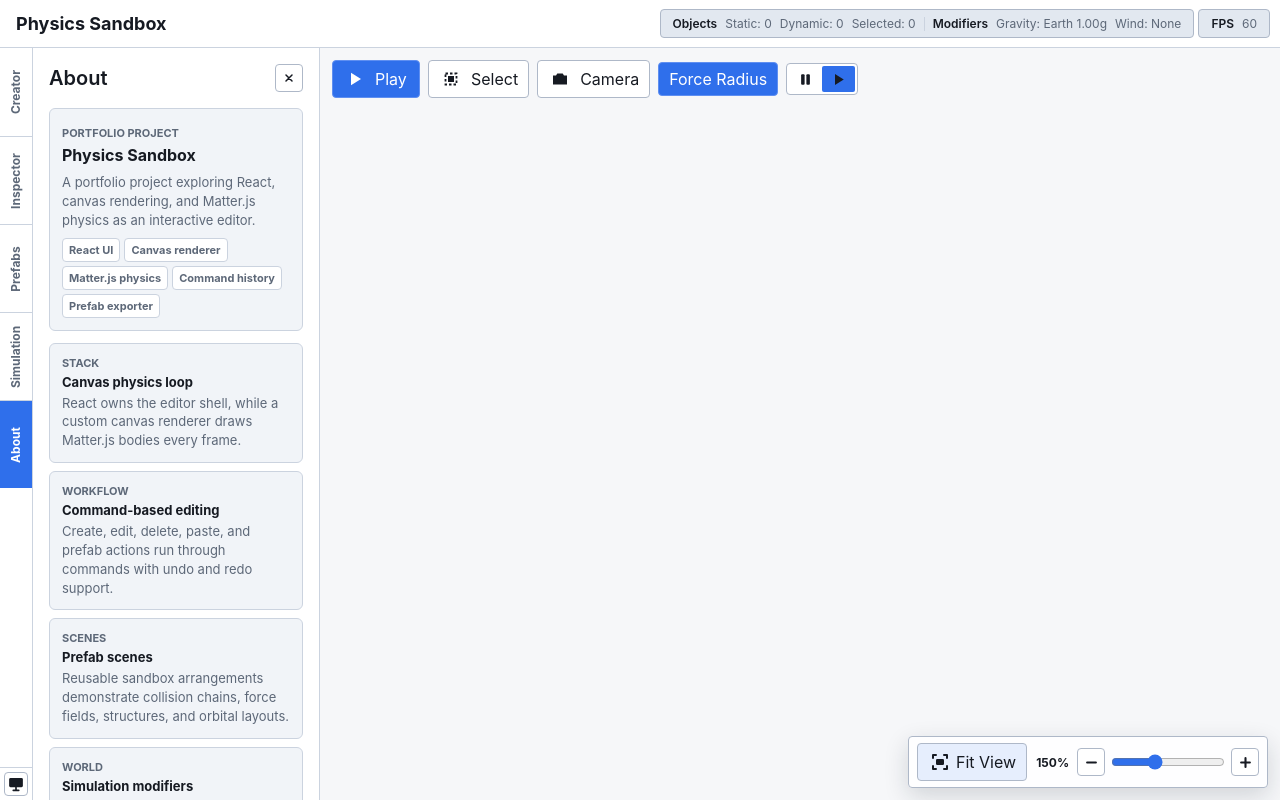
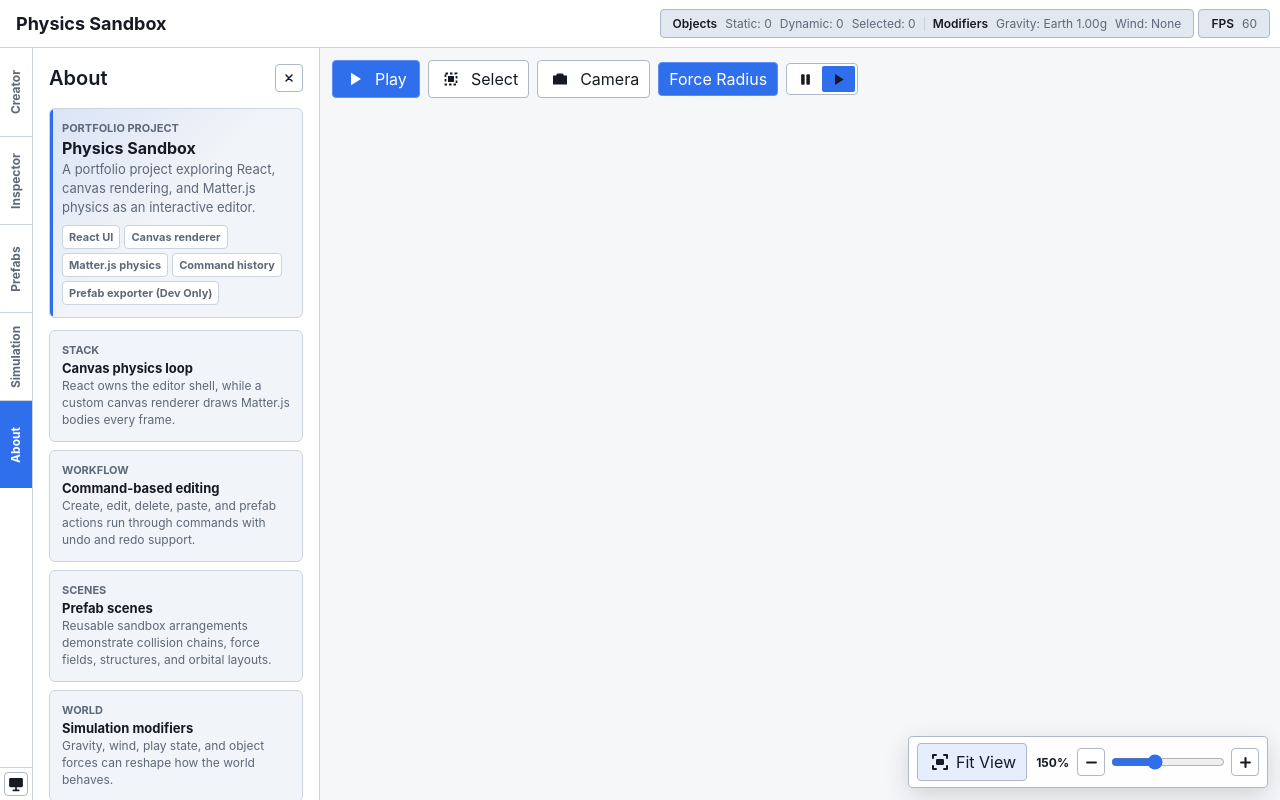
Before and after one commit to AshsHub/physics-sandbox, a React (Vite) app: page / in a window 1280 px wide. Both pictures are taken after a click on the button "About". Built offline with nearby package versions, Linux system fonts and the light colour scheme.

Commit message:
feat: improve visuals for about page and dialog

```diff
--- a/src/styles/about.css
+++ b/src/styles/about.css
@@ -5,16 +5,43 @@
 }
 
 .about-card {
+  position: relative;
   padding: var(--space-md);
   border: 1px solid var(--border);
   border-radius: 6px;
   background: var(--bg-card);
+  overflow: hidden;
 }
 
 .about-intro {
   display: flex;
   flex-direction: column;
   gap: var(--space-sm);
+  background:
+    linear-gradient(
+      135deg,
+      color-mix(in srgb, var(--accent) 12%, transparent),
+      transparent 48%
+    ),
+    var(--bg-card);
+}
+
+.about-intro::before {
+  content: "";
+  position: absolute;
+  top: 0;
+  bottom: 0;
+  left: 0;
+  width: 3px;
+  background: var(--accent);
+}
+
+.about-intro-heading,
+.about-dialog-heading {
+  display: flex;
+  flex-direction: column;
+  gap: var(--space-xs);
+  min-width: 0;
 }
 
 .about-kicker,
@@ -26,17 +53,11 @@
   user-select: none;
 }
 
-.about-title {
-  margin: var(--space-xs) 0 0;
-  color: var(--text-primary);
+.about-intro-copy {
   font-size: 16px;
 }
 
-.about-card p,
-.about-feature-button p,
-.about-dialog p {
-  margin: 0;
-  color: var(--text-secondary);
+.about-intro-copy .info-stack-description {
   font-size: 13px;
   line-height: 1.45;
 }
@@ -64,14 +85,30 @@
 }
 
 .about-feature-button {
-  display: block;
+  display: flex;
+  flex-direction: column;
+  gap: var(--space-xs);
   width: 100%;
+  padding: var(--space-md);
   text-align: left;
+  transition:
+    background 0.16s ease,
+    border-color 0.16s ease,
+    box-shadow 0.16s ease,
+    transform 0.16s ease;
 }
 
 .about-feature-button:not(:disabled):hover {
-  border-color: var(--accent);
-  background: var(--bg-card-hover);
+  border-color: color-mix(in srgb, var(--accent) 58%, var(--border));
+  background:
+    linear-gradient(
+      90deg,
+      color-mix(in srgb, var(--accent) 10%, transparent),
+      transparent 42%
+    ),
+    var(--bg-card-hover);
+  box-shadow: inset 0 0 0 1px color-mix(in srgb, var(--accent) 18%, transparent);
+  transform: translateY(-1px);
 }
 
 .about-feature-heading {
@@ -79,13 +116,16 @@
   flex-direction: column;
   align-items: flex-start;
   gap: var(--space-xs);
-  margin-bottom: var(--space-xs);
+  min-width: 0;
 }
 
-.about-feature-button h4 {
-  margin: 0;
-  color: var(--text-primary);
+.about-feature-copy {
   font-size: 13px;
+}
+
+.about-feature-copy .info-stack-description {
+  font-size: 12px;
+  line-height: 1.4;
 }
 
 .about-dialog-overlay {
@@ -100,30 +140,54 @@
 }
 
 .about-dialog {
+  position: relative;
   display: flex;
   flex-direction: column;
-  gap: var(--space-md);
+  gap: var(--space-lg);
   width: min(760px, calc(100vw - var(--space-xl) * 2));
   max-height: min(720px, calc(100vh - var(--space-xl) * 2));
   overflow: auto;
   padding: var(--space-lg);
   border: 1px solid var(--border-strong);
   border-radius: 6px;
-  background: var(--bg-panel);
+  background:
+    linear-gradient(
+      135deg,
+      color-mix(in srgb, var(--accent) 12%, transparent),
+      transparent 42%
+    ),
+    var(--bg-panel);
   box-shadow: 0 18px 42px var(--shadow-overlay);
 }
 
+.about-dialog::before {
+  content: "";
+  position: absolute;
+  top: 0;
+  left: 0;
+  right: 0;
+  height: 3px;
+  background: var(--accent);
+}
+
 .about-dialog-header {
+  position: relative;
+  z-index: 1;
   display: flex;
   align-items: flex-start;
   justify-content: space-between;
   gap: var(--space-md);
+  padding-bottom: var(--space-md);
+  border-bottom: 1px solid var(--border);
 }
 
-.about-dialog-header h3 {
-  margin: var(--space-xs) 0 0;
-  color: var(--text-primary);
+.about-dialog-copy {
   font-size: 18px;
+}
+
+.about-dialog-copy .info-stack-description {
+  font-size: 13px;
+  line-height: 1.45;
 }
 
 .about-dialog-close {
@@ -131,9 +195,15 @@
   align-items: center;
   justify-content: center;
   flex: 0 0 auto;
-  width: 28px;
-  height: 28px;
+  width: 30px;
+  height: 30px;
   padding: 0;
+  background: color-mix(in srgb, var(--bg-control) 82%, transparent);
+}
+
+.about-dialog-close:not(:disabled):hover {
+  border-color: color-mix(in srgb, var(--accent) 58%, var(--border));
+  background: color-mix(in srgb, var(--accent) 14%, var(--bg-control-hover));
 }
 
 .about-dialog-media {
@@ -141,9 +211,31 @@
   display: grid;
   min-height: 320px;
   overflow: hidden;
-  border: 1px solid var(--border);
+  border: 1px solid color-mix(in srgb, var(--accent) 28%, var(--border));
   border-radius: 6px;
-  background: var(--bg-input);
+  background:
+    linear-gradient(
+      45deg,
+      color-mix(in srgb, var(--text-primary) 4%, transparent) 25%,
+      transparent 25%,
+      transparent 75%,
+      color-mix(in srgb, var(--text-primary) 4%, transparent) 75%
+    ),
+    linear-gradient(
+      45deg,
+      color-mix(in srgb, var(--text-primary) 4%, transparent) 25%,
+      transparent 25%,
+      transparent 75%,
+      color-mix(in srgb, var(--text-primary) 4%, transparent) 75%
+    ),
+    var(--bg-input);
+  background-position:
+    0 0,
+    10px 10px;
+  background-size: 20px 20px;
+  box-shadow:
+    inset 0 0 0 1px color-mix(in srgb, var(--text-primary) 5%, transparent),
+    0 10px 24px color-mix(in srgb, var(--shadow-overlay) 48%, transparent);
 }
 
 .about-dialog-media img {
@@ -153,6 +245,10 @@
   height: 100%;
   min-height: 320px;
   object-fit: contain;
+}
+
+.about-dialog-media img:not([hidden]) + .about-dialog-media-placeholder {
+  display: none;
 }
 
 .about-dialog-media img[src=""] {
@@ -170,6 +266,7 @@
   padding: var(--space-lg);
   color: var(--text-secondary);
   text-align: center;
+  user-select: none;
 }
 
 .about-dialog-media-placeholder span {
--- a/src/ui/panels/AboutPanel.tsx
+++ b/src/ui/panels/AboutPanel.tsx
@@ -1,6 +1,7 @@
 import { useEffect, useState } from "react";
 import { useEditorStore } from "../../store/editorStore";
 import { AppButton } from "../common/AppButton";
+import { InfoStack } from "../common/InfoStack";
 import { AppIcon } from "../icons/AppIcon";
 import { Panel } from "./Panel";
 
@@ -54,7 +55,7 @@ const projectStats = [
   "Canvas renderer",
   "Matter.js physics",
   "Command history",
-  "Prefab exporter",
+  "Prefab exporter (Dev Only)",
 ] as const;
 
 type FeatureGroup = (typeof featureGroups)[number];
@@ -98,14 +99,14 @@ export function AboutPanel({ onClose }: AboutPanelProps) {
     <Panel title="About" onClose={onClose}>
       <section className="about-panel">
         <article className="about-card about-intro">
-          <div>
+          <div className="about-intro-heading">
             <span className="about-kicker">Portfolio project</span>
-            <h3 className="about-title">Physics Sandbox</h3>
+            <InfoStack
+              className="about-intro-copy"
+              description="A portfolio project exploring React, canvas rendering, and Matter.js physics as an interactive editor."
+              title="Physics Sandbox"
+            />
           </div>
-          <p>
-            A portfolio project exploring React, canvas rendering, and Matter.js
-            physics as an interactive editor.
-          </p>
 
           <div className="about-chip-list" aria-label="Project stack">
             {projectStats.map((stat) => (
@@ -125,12 +126,16 @@ export function AboutPanel({ onClose }: AboutPanelProps) {
               key={feature.title}
               onClick={() => setSelectedFeature(feature)}
               type="button"
+              variant="ghost"
             >
               <div className="about-feature-heading">
                 <span className="about-feature-label">{feature.label}</span>
-                <h4>{feature.title}</h4>
+                <InfoStack
+                  className="about-feature-copy"
+                  description={feature.text}
+                  title={feature.title}
+                />
               </div>
-              <p>{feature.text}</p>
             </AppButton>
           ))}
         </div>
@@ -149,9 +154,15 @@ export function AboutPanel({ onClose }: AboutPanelProps) {
             onMouseDown={(event) => event.stopPropagation()}
           >
             <div className="about-dialog-header">
-              <div>
+              <div className="about-dialog-heading">
                 <span className="about-kicker">{selectedFeature.label}</span>
-                <h3 id="about-demo-title">{selectedFeature.title}</h3>
+                <InfoStack
+                  className="about-dialog-copy"
+                  description={selectedFeature.text}
+                  title={
+                    <span id="about-demo-title">{selectedFeature.title}</span>
+                  }
+                />
               </div>
 
               <AppButton
@@ -166,8 +177,6 @@ export function AboutPanel({ onClose }: AboutPanelProps) {
                 <AppIcon name="close" />
               </AppButton>
             </div>
-
-            <p>{selectedFeature.text}</p>
 
             <div className="about-dialog-media">
               <img
```
